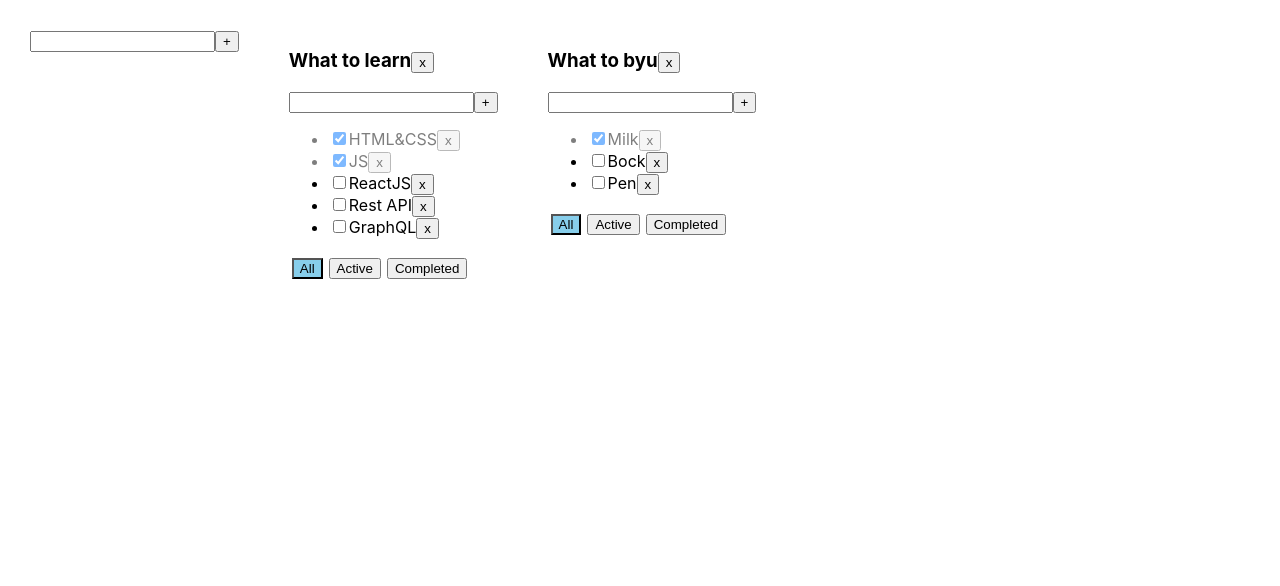
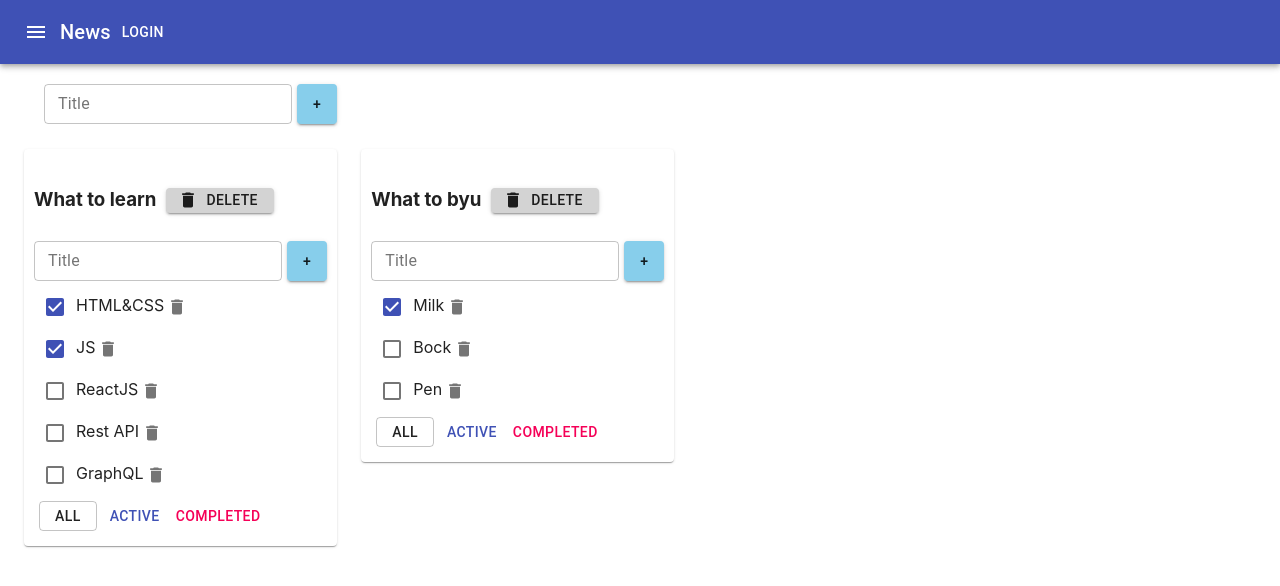
Before and after one commit to SnezhanaKorsak/Todolist-LessonVersion, a React (Create React App) app: page / in a window 1280 px wide. Shown: the top 586 px of the page. Built offline with nearby package versions, Linux system fonts and the light colour scheme.

Commit message:
added library material-ui

```diff
--- a/src/App.css
+++ b/src/App.css
@@ -1,3 +1,4 @@
+/*
 .App {
     padding: 30px;
     display: flex;
@@ -19,9 +20,17 @@
     background: skyblue;
     margin: 3px;
 }
-.button {
-  margin: 3px;
-}
+
+!*.button {
+    min-width: 20px;
+    min-height: 22px;
+    background: skyblue;
+    margin: 5px;
+}*!
+
 .isDone {
     opacity: 0.5;
 }
+.IconButton {
+
+}*/
--- a/src/App.tsx
+++ b/src/App.tsx
@@ -3,6 +3,9 @@ import './App.css';
 import {TaskType, Todolist} from "./components/Todolist";
 import {v1} from "uuid";
 import {AddItemForm} from "./components/AddItemForm";
+import {AppBar, Button, Container, Grid, IconButton, Paper, Typography} from "@material-ui/core";
+import Toolbar from "@material-ui/core/Toolbar";
+import {Menu} from "@material-ui/icons";
 
 export type FilterType = 'All' | 'Active' | 'Completed'
 export type TodolistType = {
@@ -61,9 +64,11 @@ function App() {
         setTodolist([{id: todolistId, title: title, filter: 'All'}, ...todolists])
         setTasks({...tasks, [todolistId]: []})
     }
-    const changeTitle = (todoId: string, newTitle: string, taskId: string ) => {
-        setTasks({...tasks, [todoId]: tasks[todoId].map(m => m.id === taskId
-            ? {...m, title: newTitle} : m)})
+    const changeTitle = (todoId: string, newTitle: string, taskId: string) => {
+        setTasks({
+            ...tasks, [todoId]: tasks[todoId].map(m => m.id === taskId
+                ? {...m, title: newTitle} : m)
+        })
     }
     const changeTitleTodolist = (todoId: string, newTitle: string) => {
         setTodolist(todolists.map(m => m.id === todoId ? {...m, title: newTitle} : m))
@@ -71,14 +76,31 @@ function App() {
 
     return (
         <div className="App">
+            <AppBar position="static">
+                <Toolbar>
+                    <IconButton edge="start" color="inherit" aria-label="menu">
+                        <Menu/>
+                    </IconButton>
+                    <Typography variant="h6">
+                        News
+                    </Typography>
+                    <Button color="inherit">Login</Button>
+                </Toolbar>
+            </AppBar>
+            <Container fixed>
+                <Grid container style={{padding: "20px"}}>
                     <AddItemForm callback={addTodolist}/>
+                </Grid>
 
+                <Grid container spacing={3}>
                     {todolists.map(tl => {
                         let taskForTodolist = tasks[tl.id]
                         if (tl.filter === 'Active') taskForTodolist = taskForTodolist.filter(t => !t.isDone)
                         if (tl.filter === 'Completed') taskForTodolist = taskForTodolist.filter(t => t.isDone)
 
-                return <Todolist key={tl.id}
+                        return <Grid item>
+                            <Paper style={{padding: "10px"}}>
+                                <Todolist key={tl.id}
                                           todoId={tl.id}
                                           title={tl.title}
                                           tasks={taskForTodolist}
@@ -90,8 +112,11 @@ function App() {
                                           removeTodolist={removeTodolist}
                                           changeTitle={changeTitle}
                                           changeTitleTodolist={changeTitleTodolist}
-                />
+                                /></Paper>
+                        </Grid>
                     })}
+                </Grid>
+            </Container>
         </div>
     );
 }
--- a/src/components/AddItemForm.tsx
+++ b/src/components/AddItemForm.tsx
@@ -1,4 +1,7 @@
 import React, {ChangeEvent, KeyboardEvent, useState} from "react";
+import {Button, TextField} from "@material-ui/core";
+
+
 
 type AddItemFormType = {
     callback: (title: string) => void
@@ -28,9 +31,18 @@ export const AddItemForm: React.FC<AddItemFormType> = ({callback}) => {
     }
 
     return <div>
-        <input className={error ? 'error' : ''} value={title}
-               onChange={onChangeHandler} onKeyPress={onKeyPressHandler}/>
-        <button onClick={addItemHandler}>+</button>
-        {error && <div className='errorMessage'>{error}</div>}
+        <TextField variant="outlined"
+                   error={!!error}
+                   value={title}
+                   onChange={onChangeHandler}
+                   onKeyPress={onKeyPressHandler}
+                   label="Title"
+                   helperText={error}
+                   size='small'
+        />
+
+        <Button variant="contained"
+                style={{minWidth: '20px', height:'40px', background: 'skyblue', margin: '0 0 5px 5px'}}
+                onClick={addItemHandler}>+</Button>
     </div>
 }
--- a/src/components/EditableSpan.tsx
+++ b/src/components/EditableSpan.tsx
@@ -1,4 +1,5 @@
 import React, {ChangeEvent, useState} from "react";
+import {TextField} from "@material-ui/core";
 
 type EditableSpanType = {
     value: string
@@ -21,6 +22,9 @@ export const EditableSpan: React.FC<EditableSpanType> = ({value, callback}) => {
     }
 
     return editMode
-        ? <input value={title} onChange={onChangeHandler} onBlur={offEditMode} autoFocus/>
+        ? <TextField variant="outlined"
+                     value={title} onChange={onChangeHandler} autoFocus onBlur={offEditMode}
+                     size='small'/>
+
         : <span onDoubleClick={onEditMode}>{value}</span>
 }
--- a/src/components/Todolist.tsx
+++ b/src/components/Todolist.tsx
@@ -1,7 +1,9 @@
+import {Delete} from "@material-ui/icons";
 import React, {ChangeEvent} from "react";
 import {FilterType} from "../App";
 import {AddItemForm} from "./AddItemForm";
 import {EditableSpan} from "./EditableSpan";
+import {Button, Checkbox, IconButton} from "@material-ui/core";
 
 export type TaskType = {
     id: string
@@ -63,23 +65,47 @@ export const Todolist: React.FC<TodolistPropsType> = ({
 
     return <div>
         <h3><EditableSpan value={title} callback={changeTitleTodolistHandler}/>
-            <button onClick={removeTodolistHandler}>x</button>
+            <Button variant="contained" startIcon={<Delete/>} onClick={removeTodolistHandler}
+                    style={{minWidth: '20px', height: '25px', background: 'lightgray', margin: '10px'}}>
+                DELETE
+            </Button>
+
         </h3>
 
         <AddItemForm callback={addTaskHandler}/>
 
-        <ul>
+        <div>
             {tasks.map(t => {
-                return <li key={t.id} className={t.isDone ? 'isDone' : ''}>
-                    <input type="checkbox" checked={t.isDone} onChange={(e) => onChangeStatusHandler(t.id, e)}/>
-                    <EditableSpan value={t.title} callback={(newTitle)=>onChangeTitleHandler(newTitle, t.id)}/>
-                    <button onClick={() => removeTaskHandler(t.id)}>x</button>
-                </li>
+                return <div key={t.id} className={t.isDone ? 'isDone' : ''}>
+                    <Checkbox
+                        checked={t.isDone}
+                        color="primary"
+                        onChange={(e) => onChangeStatusHandler(t.id, e)}
+                    />
+                    <EditableSpan value={t.title} callback={(newTitle) => onChangeTitleHandler(newTitle, t.id)}/>
+                    <IconButton aria-label="delete" size="small" onClick={() => removeTaskHandler(t.id)}>
+                        <Delete fontSize="small"/>
+                    </IconButton>
+
+                </div>
 
             })}
-        </ul>
+        </div>
         <div>
-            <button className={filter === 'All' ? 'activeFilter' : 'button'}
+            <Button variant={filter === 'All' ? 'outlined' : 'text'}
+                    style={{minWidth: '20px', height: '30px', margin: '5px'}}
+                    onClick={() => changeFilterHandler('All')}
+                    color={'default'}>All
+            </Button>
+            <Button variant={filter === 'Active' ? 'outlined' : 'text'}
+                    onClick={() => changeFilterHandler('Active')}
+                    color={'primary'}>Active
+            </Button>
+            <Button variant={filter === 'Completed' ? 'outlined' : 'text'}
+                    onClick={() => changeFilterHandler('Completed')}
+                    color={'secondary'}>Completed
+            </Button>
+            {/*<button className={filter === 'All' ? 'activeFilter' : 'button'}
                     onClick={() => changeFilterHandler('All')}>All
             </button>
             <button className={filter === 'Active' ? 'activeFilter' : 'button'}
@@ -87,7 +113,7 @@ export const Todolist: React.FC<TodolistPropsType> = ({
             </button>
             <button className={filter === 'Completed' ? 'activeFilter' : 'button'}
                     onClick={() => changeFilterHandler('Completed')}>Completed
-            </button>
+            </button>*/}
         </div>
     </div>
 }
```
Lines whose indentation alone changed are shown as unchanged.
